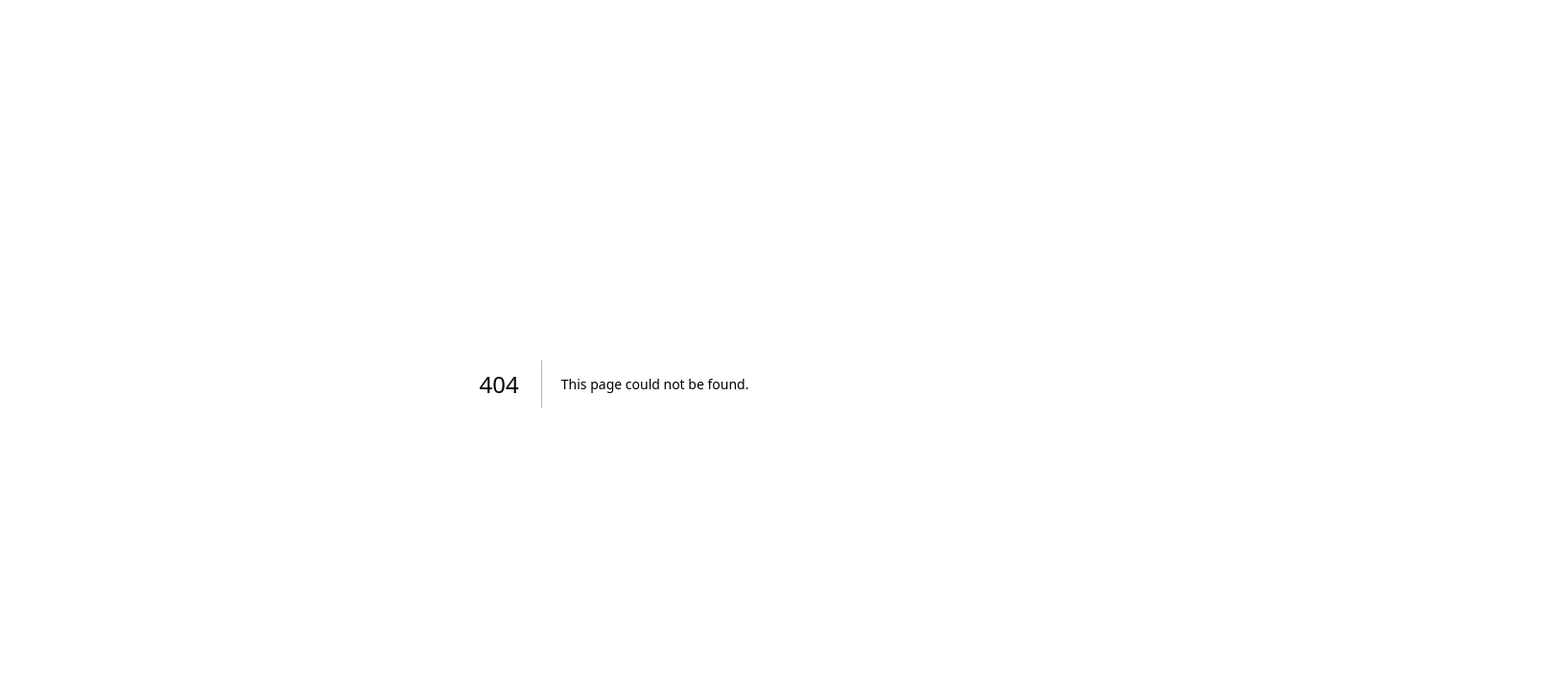
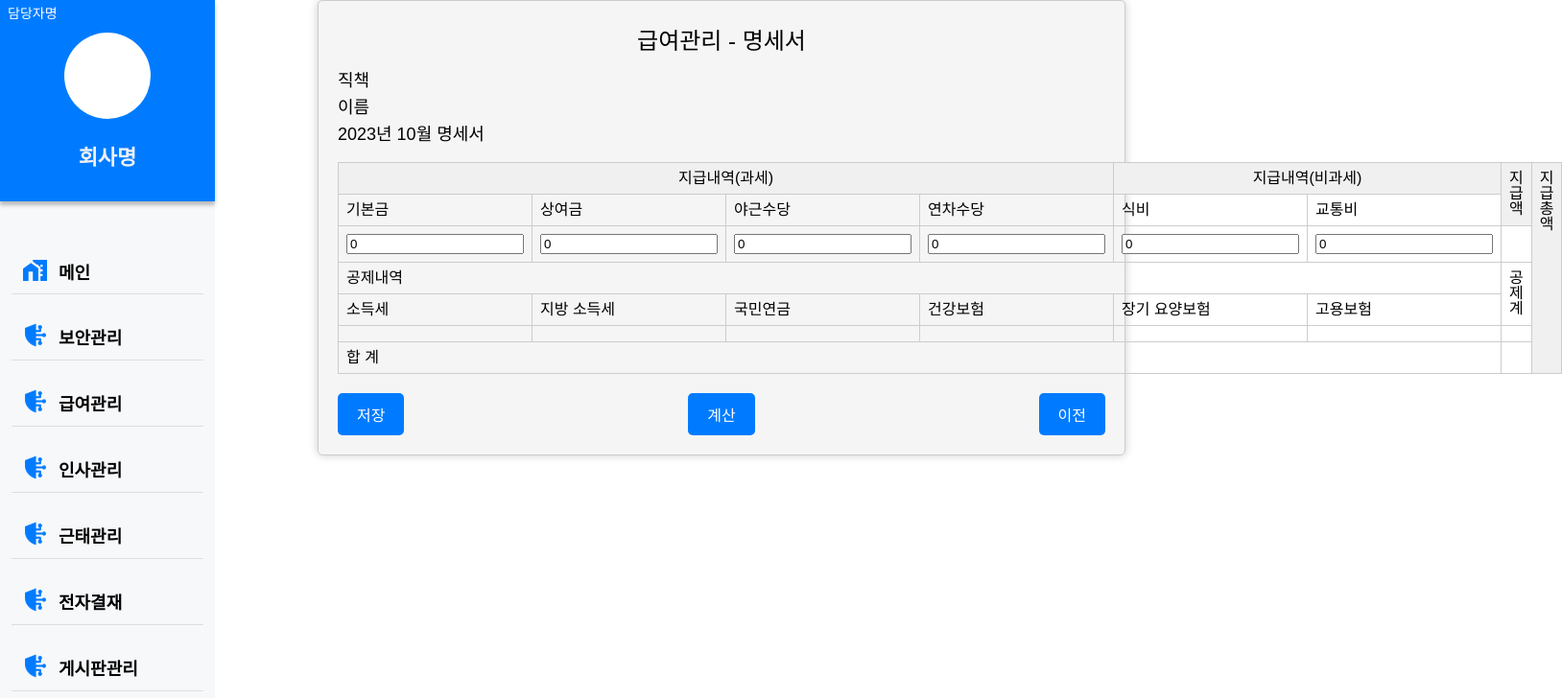
Before and after one commit to 1eemda2436/4team_pj_react, a Next.js app: page /admin/salary/AddPayStatement in a window 1280 px wide. Before the commit this address had no page. Shown: the top 728 px of the page at 96% size, 1628 px wide, since content can reach past the window. Built offline with nearby package versions, Linux system fonts and the light colour scheme; no server answers; a web font is replaced by a local one.

Commit message:
급여명세서 추가

```diff
--- /dev/null
+++ b/src/pages/admin/salary/AddPayStatement.js
@@ -0,0 +1,239 @@
+import styled from "styled-components";
+import AdminLayout from "@/components/layout/adminLayout";
+import { useRouter } from 'next/router';
+import axios from 'axios';
+import React, { useEffect, useState } from 'react';
+
+const PayStatement = () => {
+    const router = useRouter();
+    const { id, name, rank } = router.query; // ID를 추출
+
+    const [PayStatementData, setPayStatementData] = useState([]);
+
+    useEffect(() => {
+        console.log(id)
+        if ({id}) {
+            console.log("!!!!",id)
+            axios.get(`http://localhost:8081/salary/PayStatement/${id}`)
+            .then((response) => {
+                setPayStatementData(response.data);
+                console.log(response.data)
+            })
+            .catch((error) => {
+                console.error("Error fetching data", error);
+            });
+        }
+    }, [id]);
+
+    const [basicSalary, setBasicSalary] = useState(0);
+    const [bonus, setBonus] = useState(0);
+    const [overtimePay, setOvertimePay] = useState(0);
+    const [allowance, setAllowance] = useState(0);
+    const [foodPay, setFoodPay] = useState(0);
+    const [transportationPay, setTransportationPay] = useState(0);
+
+
+    const handleCalculate = () => {
+        // 계산에 필요한 데이터를 담은 객체를 생성합니다
+        const calculationData = {
+            id: id,
+            salary: basicSalary,
+            bonus: bonus,
+            overtime_pay: overtimePay,
+            allowance: allowance,
+            food_pay: foodPay,
+            t_pay: transportationPay,
+        };
+
+        axios.put('http://localhost:8081/salary/calculateTaxes', calculationData)
+            .then((response) => {
+                // 서버에서의 응답을 처리하고 필요하면 업데이트합니다
+                console.log('계산이 성공했습니다', response.data);
+                // 서버가 데이터를 반환한다면 로컬 상태를 업데이트할 수도 있습니다
+                // setPayStatementData(response.data);
+            })
+            .catch((error) => {
+                console.error('세금 계산 중 오류 발생', error);
+            });
+    };
+
+
+    return (
+        <Container>
+        <Title>급여관리 - 명세서</Title>
+        <SubTitle>직책</SubTitle>
+        <SubTitle>이름</SubTitle>
+
+        <SubTitle>2023년 10월 명세서</SubTitle>
+        <HeaderRow>
+            <div>{name ? name : ''}</div>
+            <div>{rank ? rank : ''}</div>
+        </HeaderRow>
+        <Table>
+            <TableHeader>
+            <TableCell colSpan={4}>지급내역(과세)</TableCell>
+            <TableCell colSpan={2}>지급내역(비과세)</TableCell>
+            <TableCell rowSpan={2}>지급액</TableCell>
+            <TableCell rowSpan={7}>지급총액</TableCell>
+            </TableHeader>
+            <tr>
+                <TableCell>기본금</TableCell>
+                <TableCell>상여금</TableCell>
+                <TableCell>야근수당</TableCell>
+                <TableCell>연차수당</TableCell>
+                <TableCell>식비</TableCell>
+                <TableCell>교통비</TableCell>
+            </tr>
+            <tr>
+                <TableCell>
+                    <input
+                        type="number"
+                        value={basicSalary}
+                        onChange={(e) => setBasicSalary(Number(e.target.value))}
+                        placeholder="기본급을 입력하세요"
+                    />
+                </TableCell>
+                <TableCell>
+                    <input
+                        type="number"
+                        value={bonus}
+                        onChange={(e) => setBonus(Number(e.target.value))}
+                        placeholder="상여금을 입력하세요"
+                    />
+                </TableCell>
+                <TableCell>
+                    <input
+                        type="number"
+                        value={overtimePay}
+                        onChange={(e) => setOvertimePay(Number(e.target.value))}
+                        placeholder="야근수당을 입력하세요"
+                    />
+                </TableCell>
+                <TableCell>
+                    <input
+                        type="number"
+                        value={allowance}
+                        onChange={(e) => setAllowance(Number(e.target.value))}
+                        placeholder="연차수당을 입력하세요"
+                    />
+                </TableCell>
+                <TableCell>
+                    <input
+                        type="number"
+                        value={foodPay}
+                        onChange={(e) => setFoodPay(Number(e.target.value))}
+                        placeholder="식비를 입력하세요"
+                    />
+                </TableCell>
+                <TableCell>
+                    <input
+                        type="number"
+                        value={transportationPay}
+                        onChange={(e) => setTransportationPay(Number(e.target.value))}
+                        placeholder="교통비를 입력하세요"
+                    />
+                </TableCell>
+                <TableCell></TableCell>
+            </tr>
+            <tr>
+                <TableCell colSpan={6}>공제내역</TableCell>
+                <TableCell rowSpan={2}>공제계</TableCell>
+            </tr>
+            <tr>
+                <TableCell>소득세</TableCell>
+                <TableCell>지방 소득세</TableCell>
+                <TableCell>국민연금</TableCell>
+                <TableCell>건강보험</TableCell>
+                <TableCell>장기 요양보험</TableCell>
+                <TableCell>고용보험</TableCell>
+            </tr>
+            <tr>
+                <TableCell></TableCell>
+                <TableCell></TableCell>
+                <TableCell></TableCell>
+                <TableCell></TableCell>
+                <TableCell></TableCell>
+                <TableCell></TableCell>
+                <TableCell></TableCell>
+            </tr>
+            <tr>
+                <TableCell colSpan={6}>합 계</TableCell>
+                <TableCell></TableCell>
+            </tr>
+        </Table>
+        <ButtonContainer>
+            <Button>저장</Button>
+            <Button onClick={handleCalculate}>계산</Button>
+            <Button onClick={() => router.back()}>이전</Button>
+        </ButtonContainer>
+        </Container>
+    );
+}
+
+export default PayStatement;
+
+PayStatement.getLayout = function getLayout(page) {
+    return <AdminLayout>{page}</AdminLayout>;
+};
+
+const Container = styled.div`
+    font-family: Arial, sans-serif;
+    max-width: 800px;
+    margin: 0 auto;
+    padding: 20px;
+    background-color: #f5f5f5;
+    border: 1px solid #ccc;
+    border-radius: 5px;
+    box-shadow: 0 0 10px rgba(0, 0, 0, 0.2);
+`;
+
+const Title = styled.h2`
+    font-size: 24px;
+    margin: 0;
+    padding: 10px 0;
+    text-align: center;
+`;
+
+const SubTitle = styled.div`
+    font-size: 18px;
+    margin: 10px 0;
+`;
+
+const HeaderRow = styled.div`
+    display: flex;
+    justify-content: space-between;
+    margin: 10px 0;
+`;
+
+const Table = styled.table`
+    width: 100%;
+    border-collapse: collapse;
+    margin-top: 10px;
+`;
+
+const TableHeader = styled.tr`
+    background-color: #f0f0f0;
+    border-bottom: 1px solid #ccc;
+    text-align: center;
+`;
+
+const TableCell = styled.td`
+    padding: 8px;
+    border: 1px solid #ccc;
+`;
+
+const ButtonContainer = styled.div`
+    display: flex;
+    justify-content: space-between;
+    margin-top: 20px;
+`;
+
+const Button = styled.button`
+    padding: 10px 20px;
+    background-color: #007bff;
+    color: #fff;
+    border: none;
+    border-radius: 5px;
+    cursor: pointer;
+    font-size: 16px;
+`;
--- a/src/pages/admin/salary/PayStatement.js
+++ b/src/pages/admin/salary/PayStatement.js
@@ -58,12 +58,15 @@ const PayStatement = () => {
             <div>{PayStatementData.name}</div>
         </HeaderRow>
         <Table>
+            <thead>
               <TableHeader>
               <TableCell colSpan={4}>지급내역(과세)</TableCell>
               <TableCell colSpan={2}>지급내역(비과세)</TableCell>
               <TableCell rowSpan={2}>지급액</TableCell>
               <TableCell rowSpan={7}>지급총액</TableCell>
               </TableHeader>
+            </thead>
+            <tbody>
               <tr>
                   <TableCell>기본금</TableCell>
                   <TableCell>상여금</TableCell>
@@ -106,6 +109,7 @@ const PayStatement = () => {
                   <TableCell colSpan={6}>합 계</TableCell>
                   <TableCell>{paymentTotal - deductionTotal}</TableCell>
               </tr>
+            </tbody>
         </Table>
         <ButtonContainer>
             <Button>수정</Button>
--- a/src/pages/admin/salary/index.js
+++ b/src/pages/admin/salary/index.js
@@ -2,7 +2,7 @@ import styled from "styled-components";
 import AdminLayout from "@/components/layout/adminLayout";
 import { useRouter } from 'next/router';
 import axios from 'axios';
-import React, { useEffect, useState } from 'react';
+import { useEffect, useState } from 'react';
 
 const AdminPayManagement = () => {
 
```
Also changed, not shown: src/pages/admin/personnel/index.js (+25 -7 lines). Lines whose indentation alone changed are shown as unchanged.
